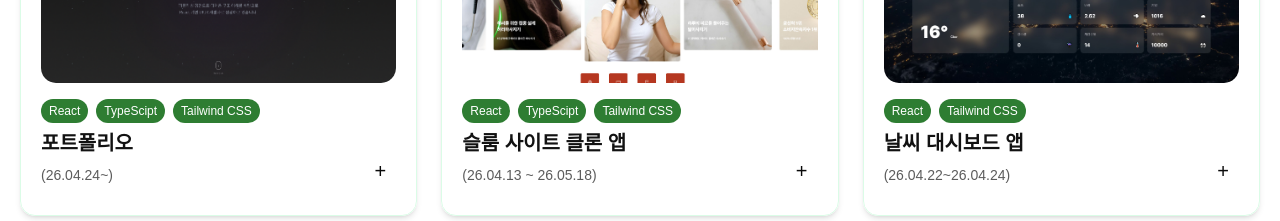
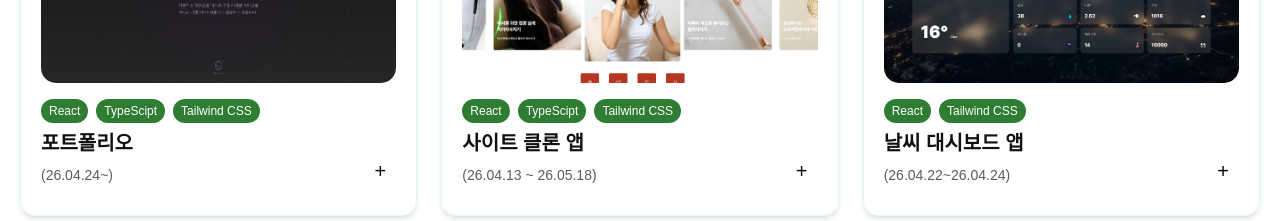
Before and after one commit to hg231049/Dles_Portfolio, a React (Vite) app: page / in a window 1280 px wide. Shown: the part 5220-5441 px from the top of the page. Built offline with nearby package versions, Linux system fonts and the light colour scheme.

Commit message:
슬룸 사이트 클론에서 사이트 클론으로 프로젝트명 변경

```diff
--- a/src/data/toywork.ts
+++ b/src/data/toywork.ts
@@ -61,7 +61,7 @@ export const toyWork:ToyWorkItems[] = [
   },
   {
     id: 2,
-    name: "슬룸 사이트 클론 앱",
+    name: "사이트 클론 앱",
     date: "(26.04.13 ~ 26.05.18)",
     link: "https://sloom-eight.vercel.app/",
     thumb: EtcWork3,
```
